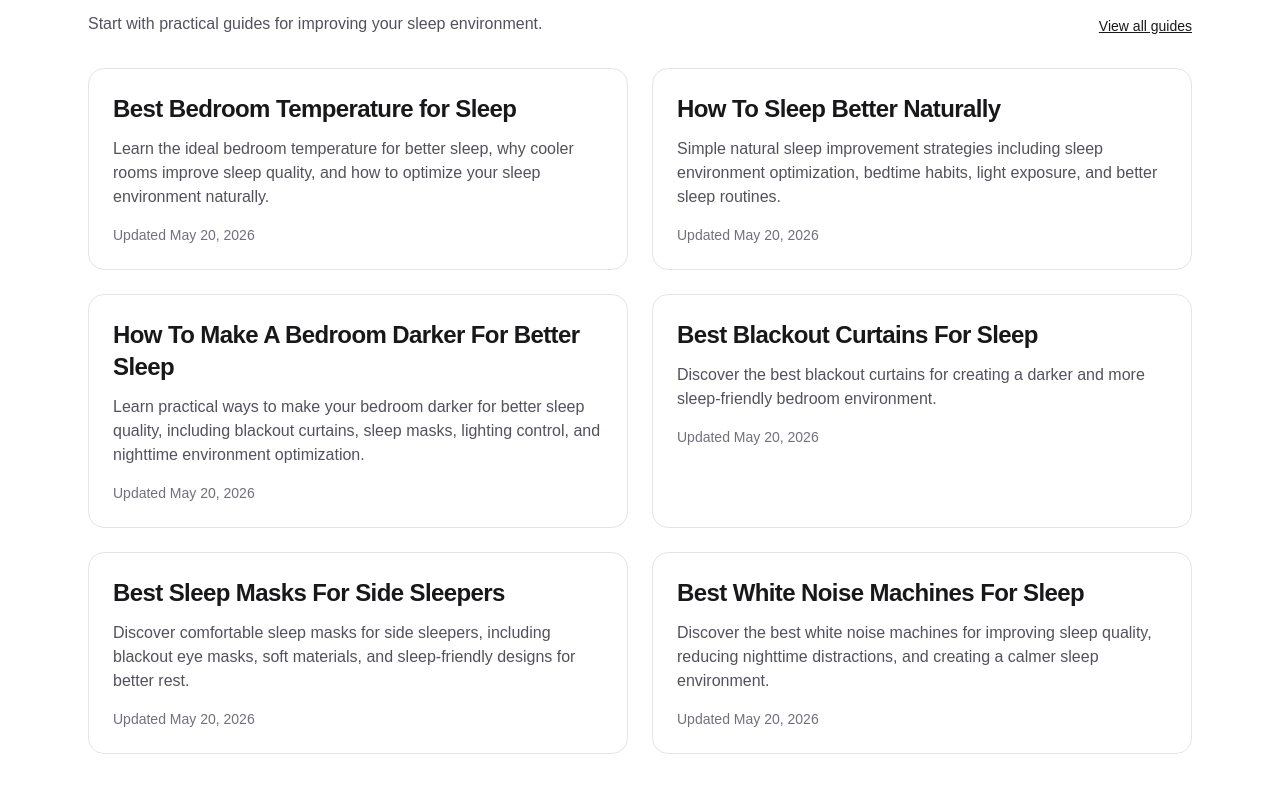
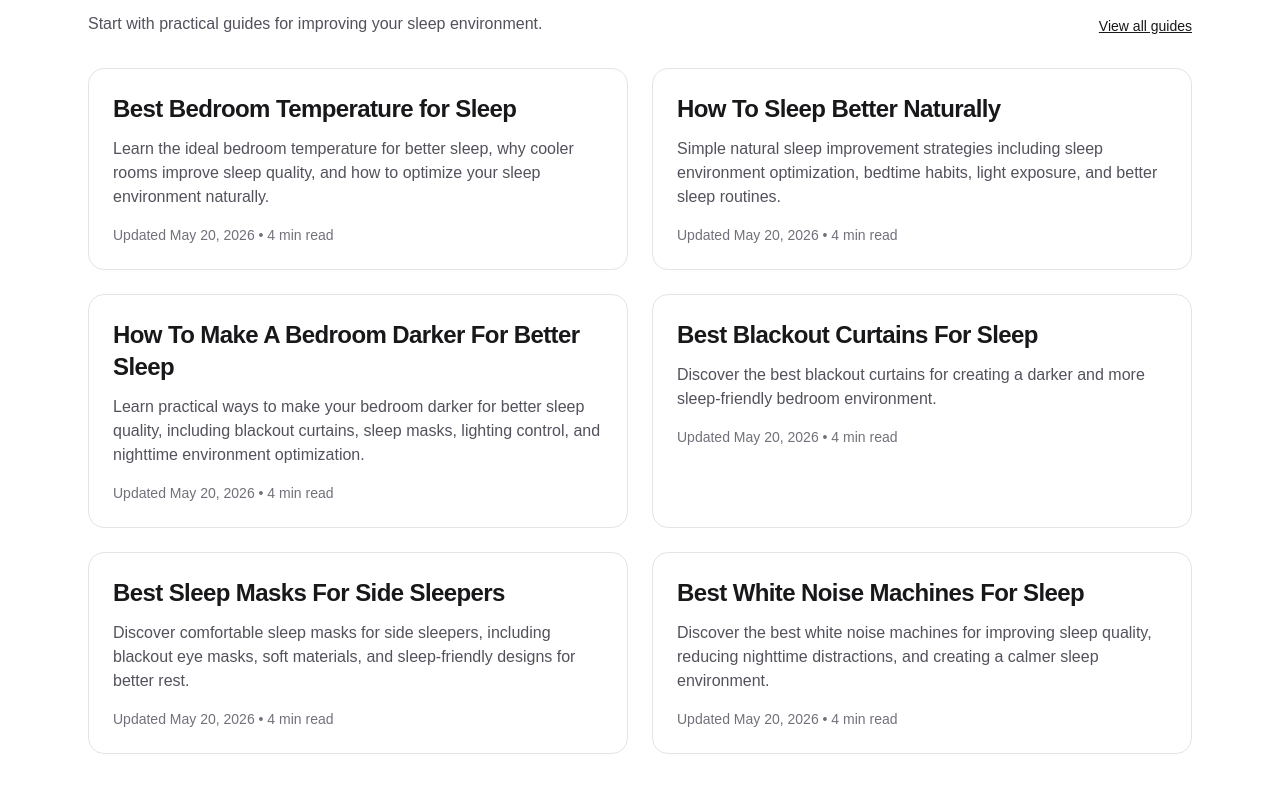
Before and after one commit to Lee-ciang/sleep-project, a Next.js app: page / in a window 1280 px wide. Shown: the part 1292-2084 px from the top of the page. Built offline with nearby package versions, Linux system fonts and the light colour scheme.

Commit message:
Show reading time on homepage guide cards

```diff
--- a/app/page.tsx
+++ b/app/page.tsx
@@ -223,6 +223,8 @@ export default function Home() {
     day: "numeric",
     year: "numeric",
   })}
+  {" • "}
+  {guide.readingTime}
 </p>
             </Link>
           ))}
```
